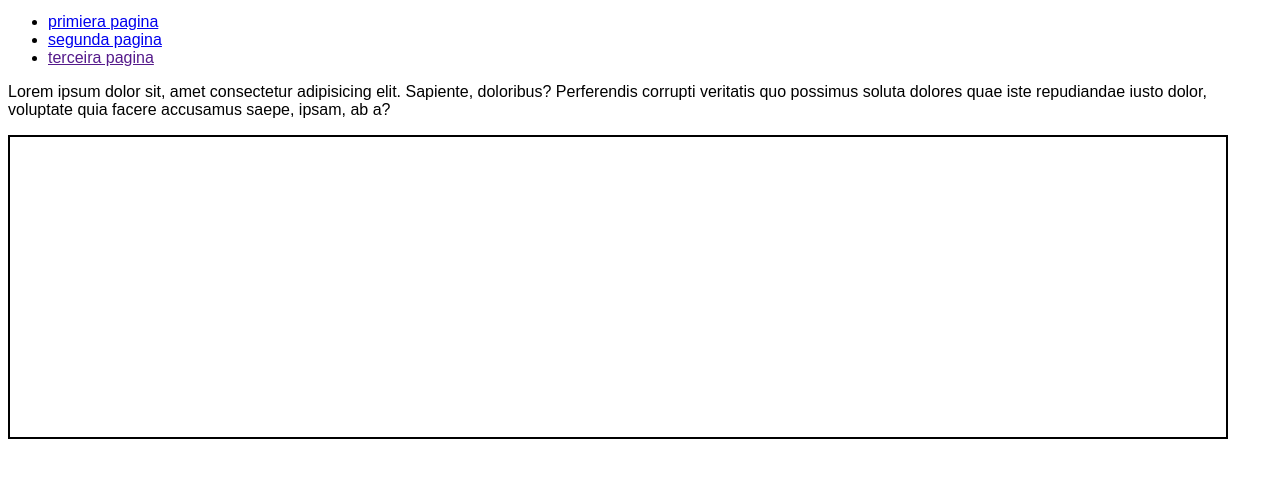
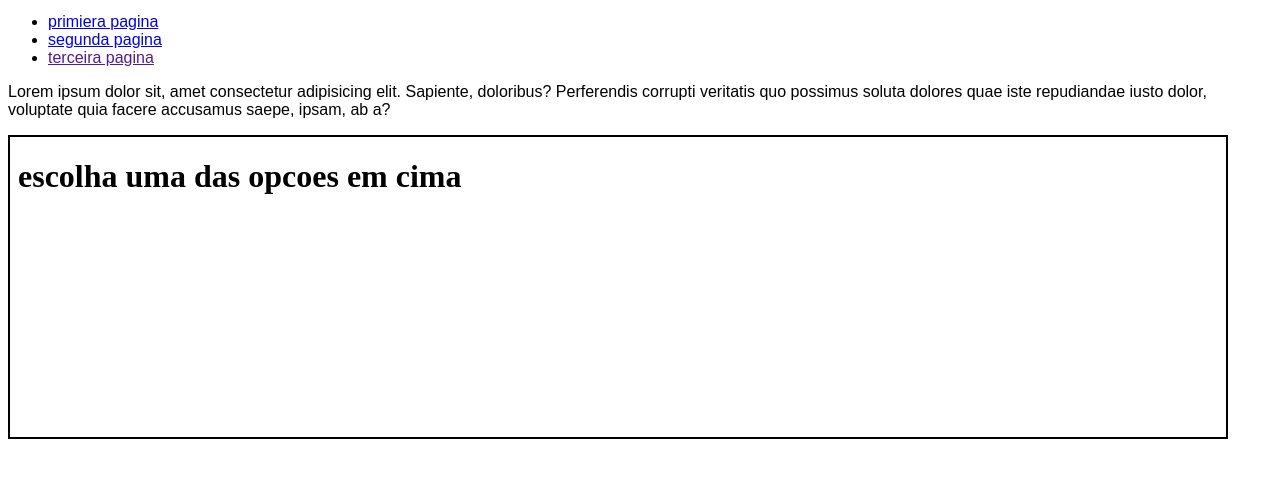
Before and after one commit to chrissanttos/html-css, a plain HTML site: page exercicio/ex024/inframe.html in a window 1280 px wide. Shown: the part 119-596 px from the top of the page. Drawn offline with Linux system fonts and the light colour scheme.

Commit message:
atualizacao

```diff
--- a/exercicio/ex024/inframe.html
+++ b/exercicio/ex024/inframe.html
@@ -27,6 +27,6 @@
     </ul>
 
     <p>Lorem ipsum dolor sit, amet consectetur adipisicing elit. Sapiente, doloribus? Perferendis corrupti veritatis quo possimus soluta dolores quae iste repudiandae iusto dolor, voluptate quia facere accusamus saepe, ipsam, ab a?</p>
-    <iframe src=""name="frame"></iframe>
+    <iframe name="frame" srcdoc="<h1>escolha uma das opcoes em cima</h1>"></iframe>
 </body>
 </html>
```
